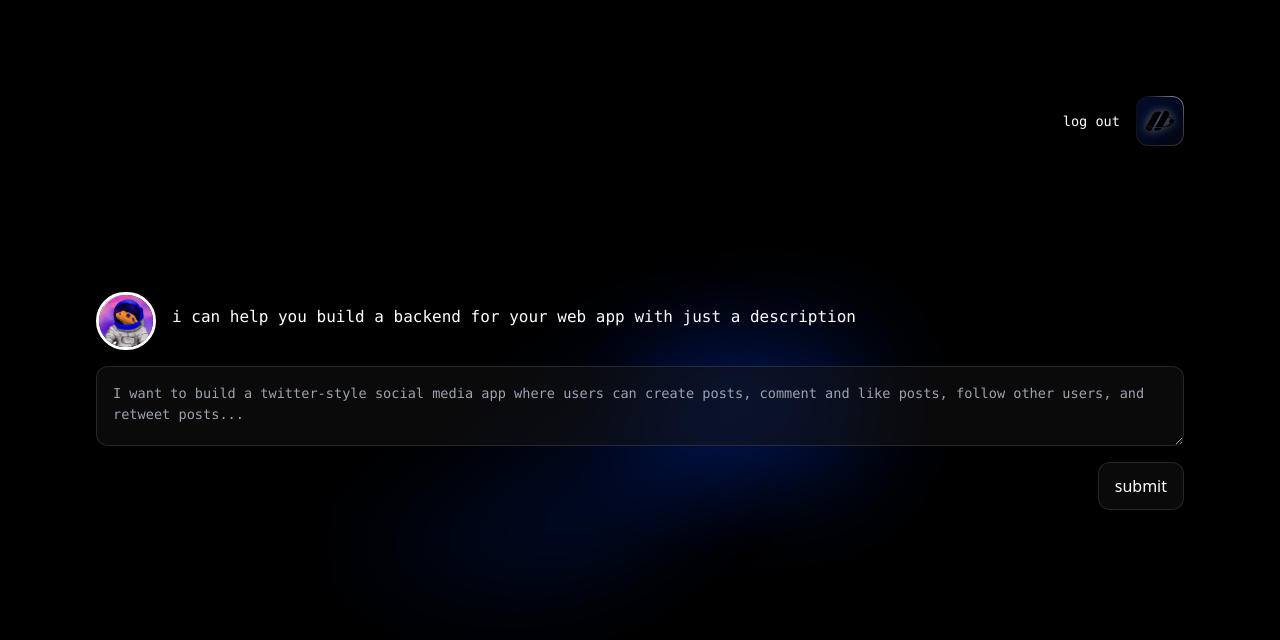
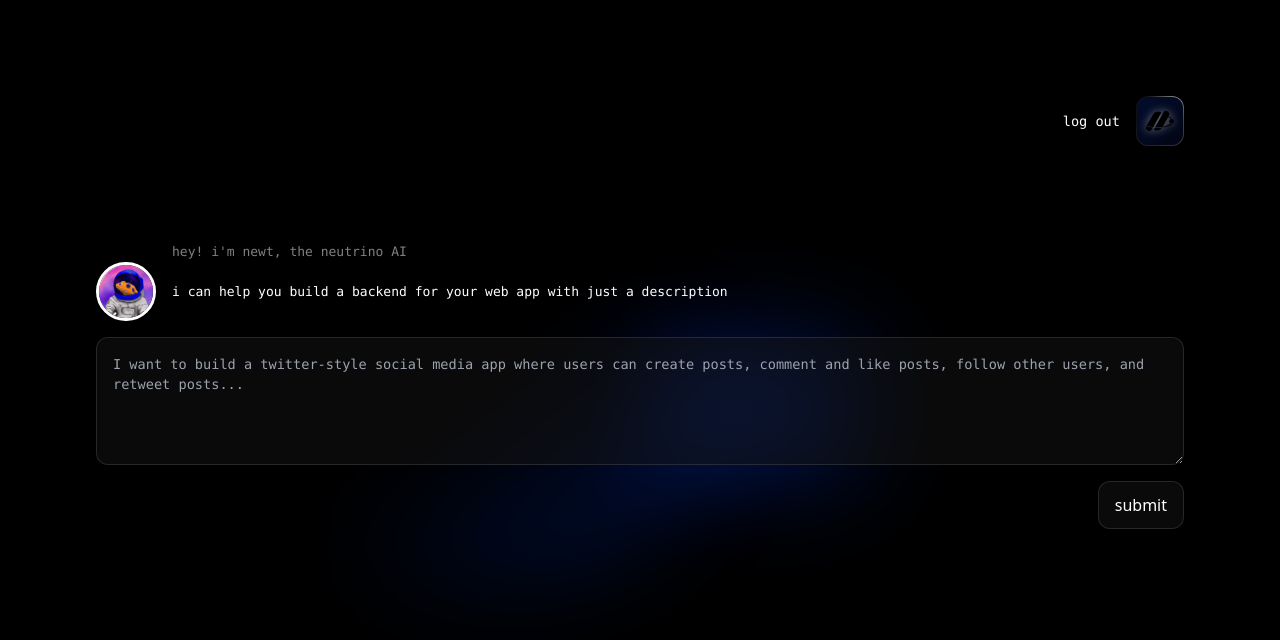
Before and after one commit to ricardo-agz/robodev-ai, a Next.js app: page /demo in a window 1280 px wide. Shown: the top 640 px of the page. Built offline with nearby package versions, Linux system fonts and the light colour scheme; sample sign-in values are in the browser's storage.

Commit message:
styling message container

```diff
--- a/src/components/demoPreview.js
+++ b/src/components/demoPreview.js
@@ -38,10 +38,15 @@ export default function DemoPreview() {
 
   return (
         <div className={styles.center}>
-            <div className={styles.listRow}>
+            <div className={styles.listRow} style={{height: "3rem", alignItems: 'flex-end'}}>
                 <Image src="/newt_profile.jpg" alt="13" width={60} height={60} style={{borderRadius: "5rem", border: "3px solid white"}} priority />
-                <div className='flex flex-col justify-end'>
-                    <code className={styles.aiText} >{messages[messages.length-1]}</code>
+                <div className={styles.messageContainer}>
+                    { messages.map((m, i) => (
+                        <code
+                            className={styles.aiText}
+                            style={{opacity: i === messages.length-1 ? 1 : .5, marginBottom: 20}}
+                        >{m}</code>
+                    ))}
                 </div>
             </div>
             <div className={styles.listRow}>
--- a/src/components/styles.module.css
+++ b/src/components/styles.module.css
@@ -126,9 +126,16 @@
 
   .aiText {
     margin-left: 1rem;
-    height: 2rem;
     min-width: 1rem;
     font-size: small;
+  }
+
+  .messageContainer {
+    display: flex;
+    flex-direction: column;
+    justify-content: flex-end;
+    height: 12rem;
+    overflow: scroll;
   }
 
   .label {
--- a/src/pages/demo.js
+++ b/src/pages/demo.js
@@ -68,13 +68,21 @@ export default function Demo() {
             </Link>
         </div>
 
+
+
         <div className={styles.center}>
-            <div className={styles.listRow}>
+            <div className={styles.listRow} style={{height: "3rem", alignItems: 'flex-end'}}>
                 <Image src="/newt_profile.jpg" alt="13" width={60} height={60} style={{borderRadius: "5rem", border: "3px solid white"}} priority />
-                <div className='flex flex-col justify-end'>
-                    <code className={styles.aiText} >{messages[messages.length-1]}</code>
+                <div className={styles.messageContainer}>
+                    { messages.map((m, i) => (
+                        <code
+                            className={styles.aiText}
+                            style={{opacity: i === messages.length-1 ? 1 : .5, marginBottom: 20}}
+                        >{m}</code>
+                    ))}
                 </div>
             </div>
+
             <div className={styles.listRow}>
                 <textarea
                     type="text"
--- a/src/pages/styles.module.css
+++ b/src/pages/styles.module.css
@@ -14,8 +14,16 @@
 
   .aiText {
     margin-left: 1rem;
-    height: 2rem;
     min-width: 1rem;
+    font-size: small;
+  }
+
+  .messageContainer {
+    display: flex;
+    flex-direction: column;
+    justify-content: flex-end;
+    height: 12rem;
+    overflow: scroll;
   }
 
   .submit {
@@ -119,7 +127,7 @@
     align-items: inherit;
     font-size: 0.85rem;
     max-width: var(--max-width);
-    height: 5rem;
+    height: 8rem;
     z-index: 2;
     font-family: var(--font-mono);
     position: relative;
```
